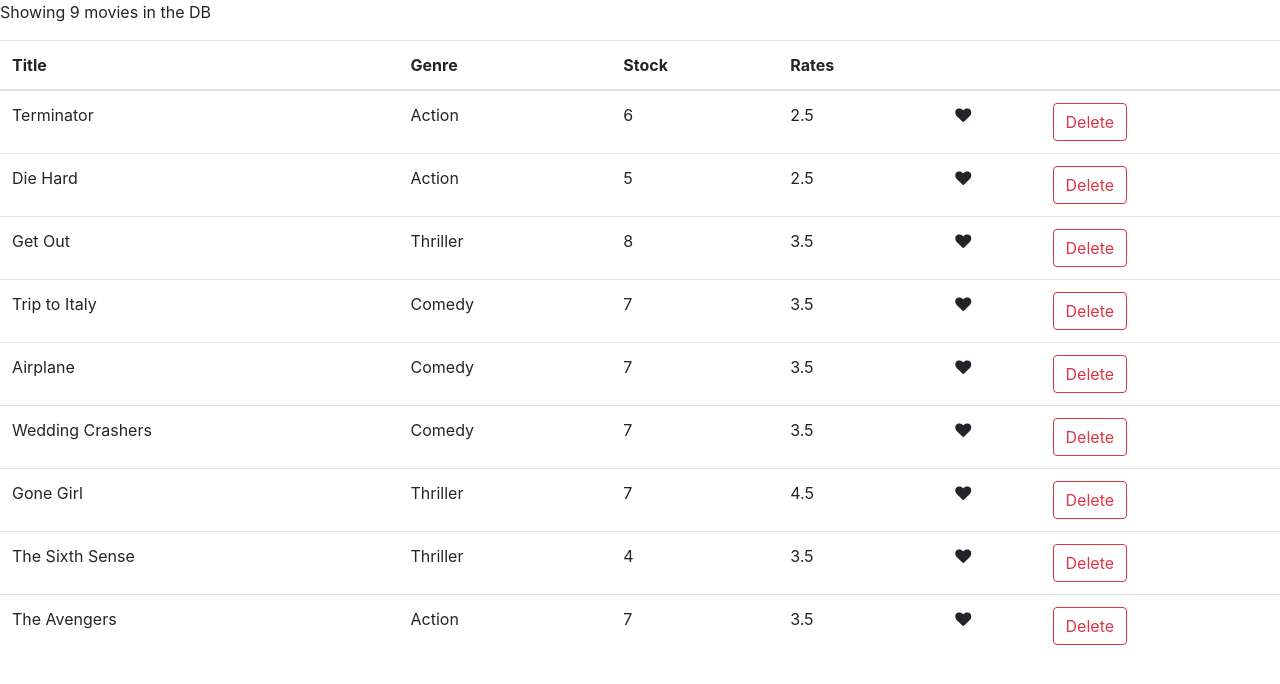
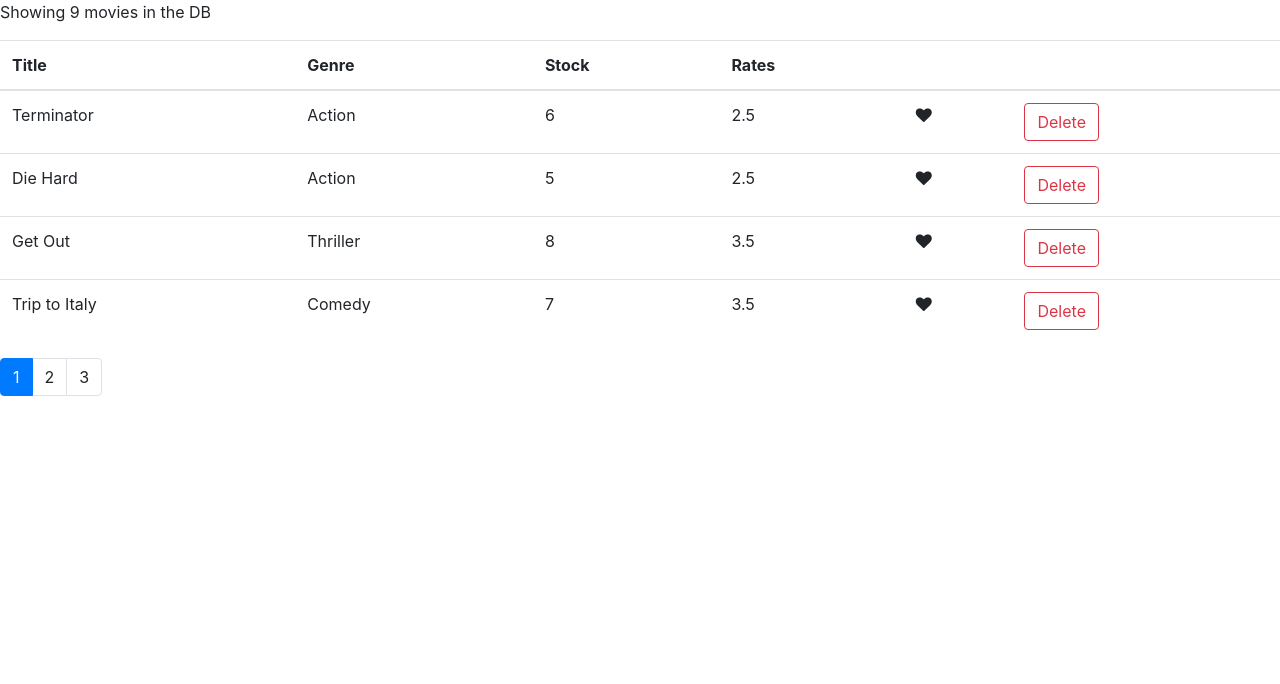
Before and after one commit to khoalam2711/vidly, a React (Create React App) app: page / in a window 1280 px wide. Shown: the top 684 px of the page. Built offline with nearby package versions, Linux system fonts and the light colour scheme.

Commit message:
Implement pageChange handler, paginate utility

```diff
--- a/src/components/common/Pagination.jsx
+++ b/src/components/common/Pagination.jsx
@@ -5,7 +5,7 @@
 //Events: onNext, onPrevious, onChange
 class Pagination extends Component {
     render() {
-        const { totalItems, pageSize } = this.props;
+        const { totalItems, pageSize, onPageChange, currentPage } = this.props;
         const totalPages = totalItems / pageSize;
         if (totalPages <= 1) return null;
         const pages = _.range(1, totalPages + 1);
@@ -16,10 +16,21 @@
                     {/* <li className='page-item'>
                         <a className='page-link'>1</a>
                     </li> */}
-                    {pages.map((p) => (
+                    {pages.map((page) => (
                         <React.Fragment>
-                            <li className='page-item'>
-                                <a className='page-link'>{p}</a>
+                            <li
+                                className={
+                                    page === currentPage
+                                        ? 'page-item active'
+                                        : 'page-item'
+                                }
+                            >
+                                <a
+                                    className='page-link'
+                                    onClick={() => onPageChange(page)}
+                                >
+                                    {page}
+                                </a>
                             </li>
                         </React.Fragment>
                     ))}
--- a/src/components/common/likeButton.jsx
+++ b/src/components/common/likeButton.jsx
@@ -3,7 +3,7 @@
     render() {
         return (
             <React.Fragment>
-                {this.props.isLiked == 1 ? (
+                {this.props.isLiked === 1 ? (
                     // <button
                     //     className='btn btn-secondary sm'
                     //     onClick={this.props.onUnlike}
--- a/src/components/movies.jsx
+++ b/src/components/movies.jsx
@@ -3,9 +3,12 @@
 import { getMovies } from '../services/fakeMovieService';
 import LikeButton from './common/likeButton';
 import Pagination from './common/Pagination';
+import { paginate } from './utils/paginate';
 class Movies extends Component {
     state = {
         movies: getMovies(),
+        pageSize: 4,
+        currentPage: 1,
     };
     renderMovie = (movie) => {
         let {
@@ -85,9 +88,18 @@
         this.setState({ movies });
     };
 
+    handlePageChange = (page) => {
+        this.setState({ currentPage: page });
+    };
+
     render() {
         if (this.state.movies.length === 0)
             return <p>There are no movies in the DB!</p>;
+        const movies = paginate(
+            this.state.movies,
+            this.state.currentPage,
+            this.state.pageSize
+        );
         return (
             <div>
                 <p>Showing {this.state.movies.length} movies in the DB</p>
@@ -103,7 +115,7 @@
                         </tr>
                     </thead>
                     <tbody>
-                        {this.state.movies.map((movie) => (
+                        {movies.map((movie) => (
                             <tr key={movie._id}>
                                 <td>{movie.title}</td>
                                 <td>{movie.genre.name}</td>
@@ -131,7 +143,12 @@
                         ))}
                     </tbody>
                 </table>
-				<Pagination totalItems = {this.state.movies.length} pageSize = {10}></Pagination>
+                <Pagination
+                    totalItems={this.state.movies.length}
+                    pageSize={this.state.pageSize}
+                    onPageChange={this.handlePageChange}
+                    currentPage={this.state.currentPage}
+                ></Pagination>
             </div>
         );
     }
--- /dev/null
+++ b/src/components/utils/paginate.js
@@ -0,0 +1,6 @@
+import _ from 'lodash';
+
+export function paginate(items, pageNumber, pageSize) {
+    const startIndex = (pageNumber - 1) * pageSize;
+    return _(items).slice(startIndex).take(pageSize).value();
+}
```
